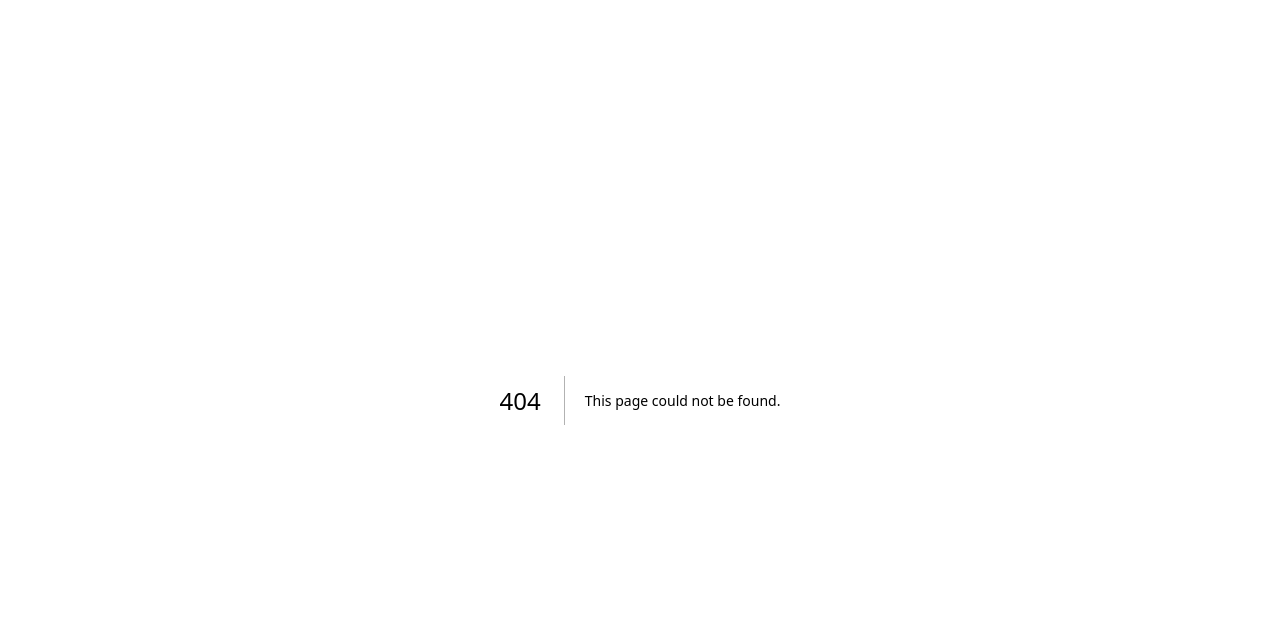
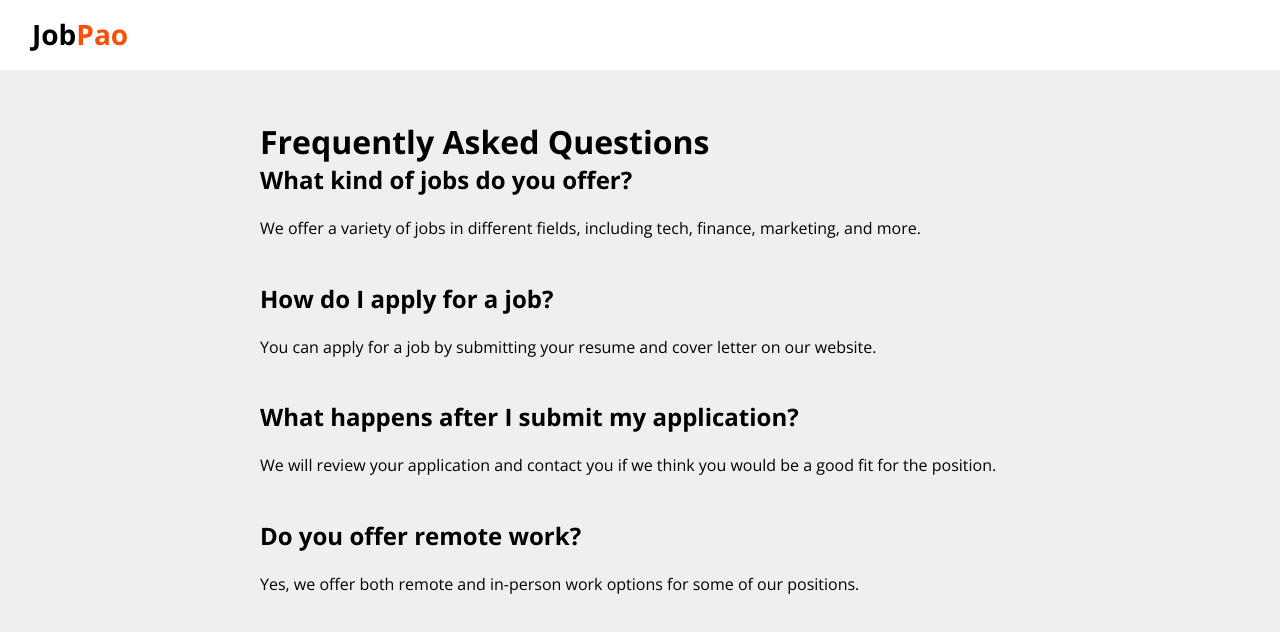
Before and after one commit to vishalmishra2810/sitevacancy, a Next.js app: page /story-hub in a window 1280 px wide. Before the commit this address had no page. Shown: the top 632 px of the page. Built offline with nearby package versions, Linux system fonts and the light colour scheme.

Commit message:
new changes story

```diff
--- a/components/dashboard/sections/topSection/constant.ts
+++ b/components/dashboard/sections/topSection/constant.ts
@@ -21,6 +21,10 @@ export const HEADER_LINKS = [
     label: " Faq",
     path: URLPaths.FAQ,
   },
+  {
+    label: "Story Hub",
+    path: URLPaths.STORY_HUB,
+  },
 ];
 
 export const HEADER_LINKS_WITH_AUTH = [
--- a/components/job/jobDetails/JobDetails.module.scss
+++ b/components/job/jobDetails/JobDetails.module.scss
@@ -24,7 +24,7 @@
     gap: 32px;
     margin-top: 24px;
     .jobDetails__container_item {
-      width: 300px;
+      width: 100%;
       background-color: #fff;
       padding: 16px;
       border-radius: 8px;
--- /dev/null
+++ b/components/story/story.module.scss
@@ -0,0 +1,24 @@
+.story {
+    background-color: #efefef;
+    height: calc(100vh - 70px);
+    font-family: "Open Sans", sans-serif;
+    overflow-y: scroll;
+  }
+  .container {
+    max-width: 800px;
+    margin: 0 auto;
+
+    padding: 50px 20px;
+  }
+
+  .question {
+    margin-bottom: 40px;
+
+    h2 {
+      margin-bottom: 20px;
+    }
+
+    p {
+      line-height: 1.6;
+    }
+  }
--- /dev/null
+++ b/components/story/story.tsx
@@ -0,0 +1,39 @@
+import styles from "./story.module.scss";
+
+export default function StoryHub() {
+  return (
+    <div className={styles.story}>
+      <div className={styles.container}>
+        <h1>Frequently Asked Questions</h1>
+        <div className={styles.question}>
+          <h2>What kind of jobs do you offer?</h2>
+          <p>
+            We offer a variety of jobs in different fields, including tech,
+            finance, marketing, and more.
+          </p>
+        </div>
+        <div className={styles.question}>
+          <h2>How do I apply for a job?</h2>
+          <p>
+            You can apply for a job by submitting your resume and cover letter
+            on our website.
+          </p>
+        </div>
+        <div className={styles.question}>
+          <h2>What happens after I submit my application?</h2>
+          <p>
+            We will review your application and contact you if we think you
+            would be a good fit for the position.
+          </p>
+        </div>
+        <div className={styles.question}>
+          <h2>Do you offer remote work?</h2>
+          <p>
+            Yes, we offer both remote and in-person work options for some of our
+            positions.
+          </p>
+        </div>
+      </div>
+    </div>
+  );
+}
--- /dev/null
+++ b/pages/story-hub.tsx
@@ -0,0 +1,15 @@
+import Header from "@/common/header/Header";
+import FAQ from "@/components/faq/FAQ";
+import StoryHub from "@/components/story/story";
+import React from "react";
+
+function faq() {
+  return (
+    <>
+      <Header />
+      <StoryHub />
+    </>
+  );
+}
+
+export default faq;
--- a/utils/constant.ts
+++ b/utils/constant.ts
@@ -6,4 +6,5 @@ export enum URLPaths {
   FAQ = "/faq",
   COMPANY_LIST = "/company-list",
   POST_JOB = "/post-job",
+  STORY_HUB = "/story-hub"
 }
```
